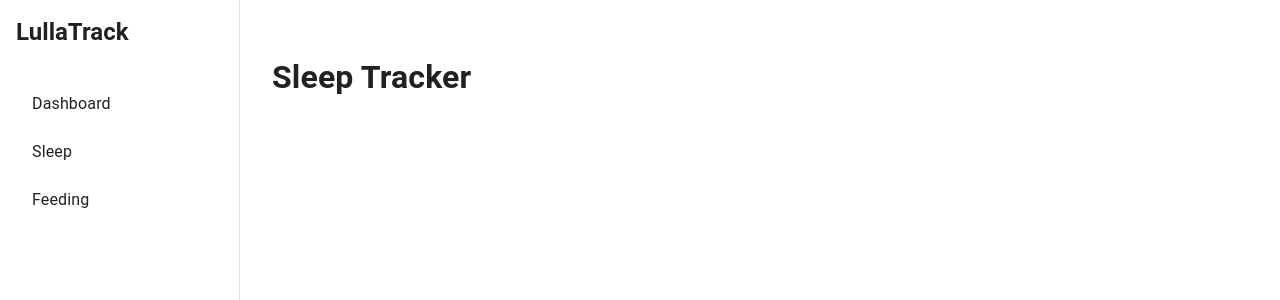
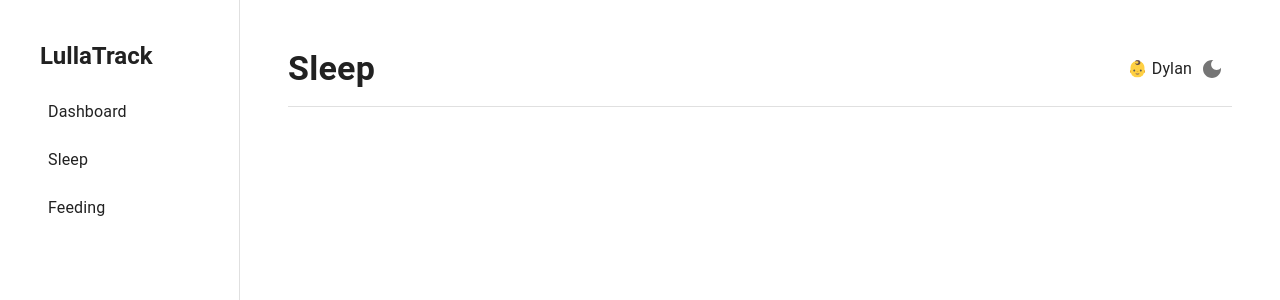
Before and after one commit to Donnadonnana/LullaTrack, a React (Vite) app in the folder frontend/: page /sleep in a window 1280 px wide. Shown: the top 300 px of the page. Built offline with nearby package versions, Linux system fonts and the light colour scheme.

Commit message:
set up page layout and update sidebar page UI

```diff
--- /dev/null
+++ b/frontend/src/components/PageLayout/PageHeader.tsx
@@ -0,0 +1,63 @@
+import {
+  Box,
+  Divider,
+  IconButton,
+  Stack,
+  Typography,
+  useTheme,
+} from "@mui/material";
+import LightModeIcon from "@mui/icons-material/LightMode";
+import DarkModeIcon from "@mui/icons-material/DarkMode";
+import { useMatches } from "react-router-dom";
+
+export default function PageHeader() {
+  const theme = useTheme();
+
+  // Get current route
+  const matches = useMatches();
+  const currentMatch = matches[matches.length - 1];
+
+  // Route title (fallback to Dashboard)
+  const title =
+    (currentMatch.handle as { title?: string })?.title ?? "Dashboard";
+
+  // Dummy data for now
+  const babyName = "Dylan";
+
+  const handleThemeToggle = () => {
+    console.log("toggle theme");
+  };
+
+  return (
+    <Box sx={{ px: 6, pt: 6 }}>
+      <Stack
+        direction="row"
+        sx={{
+          mb: 2,
+          alignItems: "center",
+          justifyContent: "space-between",
+        }}
+      >
+        <Typography variant="h4" sx={{ fontWeight: "700" }}>
+          {title}
+        </Typography>
+
+        <Stack direction="row" sx={{ spacing: 3, alignItems: "center" }}>
+          <Typography variant="body1" color="text.secondary">
+            👶 {babyName}
+          </Typography>
+
+          <IconButton onClick={handleThemeToggle}>
+            {theme.palette.mode === "dark" ? (
+              <LightModeIcon />
+            ) : (
+              <DarkModeIcon />
+            )}
+          </IconButton>
+        </Stack>
+      </Stack>
+
+      <Divider />
+    </Box>
+  );
+}
--- a/frontend/src/components/Sidebar/Sidebar.tsx
+++ b/frontend/src/components/Sidebar/Sidebar.tsx
@@ -18,11 +18,11 @@ export default function Sidebar() {
         width: drawerWidth,
         "& .MuiDrawer-paper": {
           width: drawerWidth,
-          p: 2,
+          p: 4,
         },
       }}
     >
-      <Typography variant="h5" component="h1" sx={{ fontWeight: 700, mb: 3 }}>
+      <Typography variant="h5" component="h1" sx={{ fontWeight: 700, m: 1 }}>
         LullaTrack
       </Typography>
 
--- a/frontend/src/layouts/index.tsx
+++ b/frontend/src/layouts/index.tsx
@@ -1,14 +1,17 @@
 import { Box } from "@mui/material";
 import { Outlet } from "react-router-dom";
 import Sidebar from "../components/Sidebar/Sidebar";
+import PageHeader from "../components/PageLayout/PageHeader";
 
 export default function MainLayout() {
   return (
-    <Box sx={{ display: "flex" }}>
+    <Box sx={{ display: "flex", minHeight: "100vh" }}>
       <Sidebar />
-
-      <Box component="main" sx={{ flexGrow: 1, p: 4 }}>
-        <Outlet />
+      <Box sx={{ flex: 1 }}>
+        <PageHeader />
+        <Box sx={{ p: 4 }}>
+          <Outlet />
+        </Box>
       </Box>
     </Box>
   );
--- a/frontend/src/pages/DashboardPage.tsx
+++ b/frontend/src/pages/DashboardPage.tsx
@@ -1,3 +1,3 @@
 export default function DashboardPage() {
-    return <h1>Dashboard</h1>;
+    return <></>
   }
--- a/frontend/src/pages/FeedingPage.tsx
+++ b/frontend/src/pages/FeedingPage.tsx
@@ -1,3 +1,3 @@
 export default function FeedingPage() {
-    return <h1>Feeding Tracker</h1>;
+    return <></>
   }
--- a/frontend/src/pages/NotFoundPage.tsx
+++ b/frontend/src/pages/NotFoundPage.tsx
@@ -1,3 +1,3 @@
 export default function NotFoundPage() {
-    return <h1>404 - Page Not Found</h1>;
+    return <></>
   }
--- a/frontend/src/pages/SleepPage.tsx
+++ b/frontend/src/pages/SleepPage.tsx
@@ -1,3 +1,3 @@
 export default function SleepPage() {
-    return <h1>Sleep Tracker</h1>;
+    return <></>
   }
--- a/frontend/src/routes/index.tsx
+++ b/frontend/src/routes/index.tsx
@@ -14,14 +14,23 @@ export const router: any = createBrowserRouter([
       {
         index: true,
         element: <DashboardPage />,
+        handle: {
+          title: "Dashboard",
+        },
       },
       {
         path: "sleep",
         element: <SleepPage />,
+        handle: {
+          title: "Sleep",
+        },
       },
       {
         path: "feeding",
         element: <FeedingPage />,
+        handle: {
+          title: "Feeding",
+        },
       },
     ],
   },
```
Also changed, not shown: frontend/src/components/PageLayout/PageLayout.tsx (added, +62 -0 lines).
